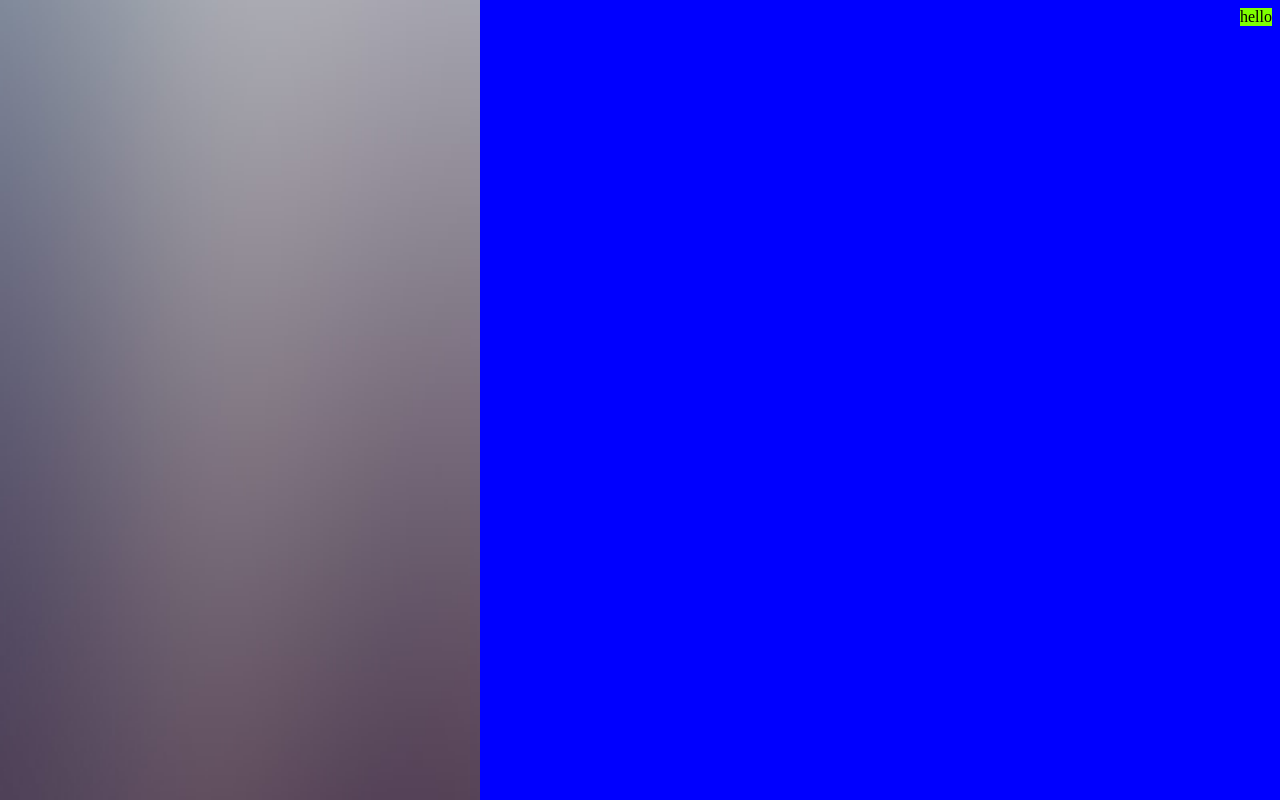
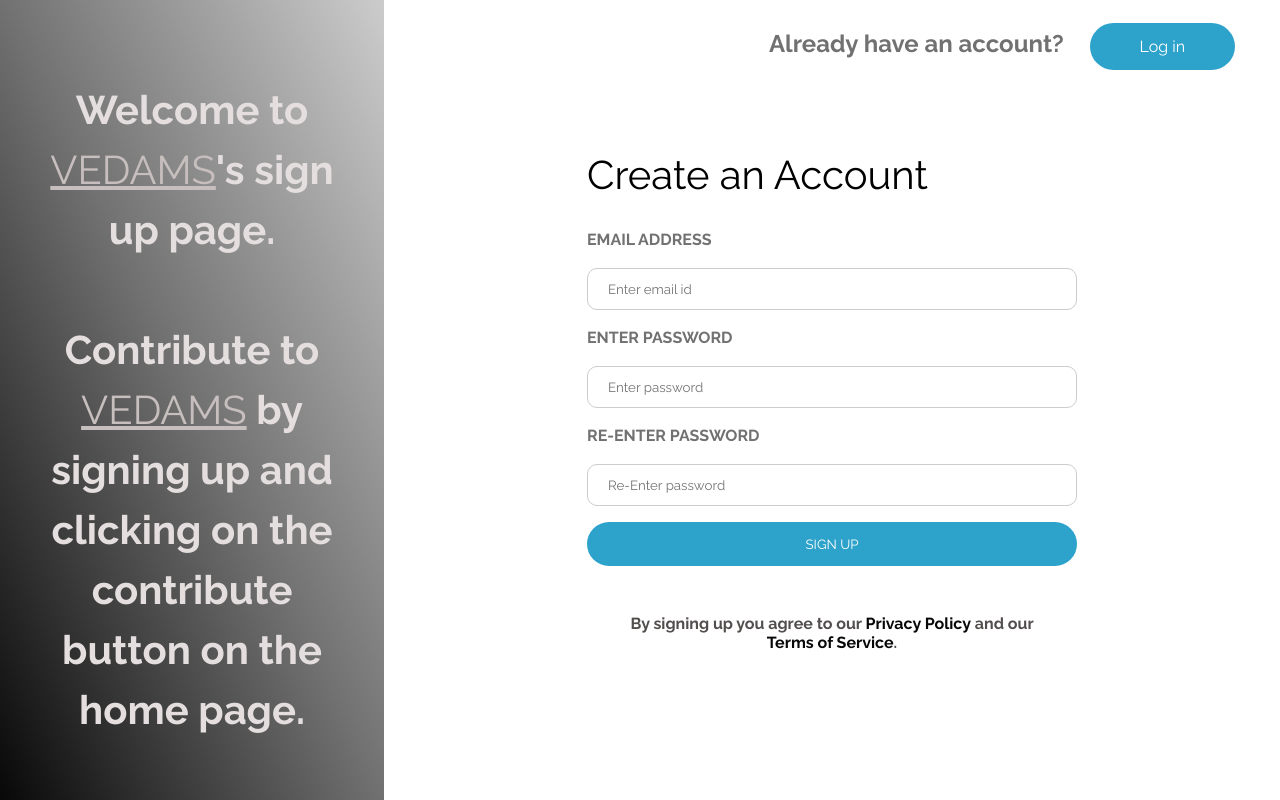
Before and after one commit to VeNoMinfinity/project-website, a plain HTML site: page project-template/registration-form.html in a window 1280 px wide. Drawn offline with Linux system fonts and the light colour scheme.

Commit message:
reg form created. prev commit had only login form.

```diff
--- a/project-template/css/reg-form-css.css
+++ b/project-template/css/reg-form-css.css
@@ -1,30 +1,141 @@
-body {
-    background-color: blue;
+@charset "UTF-8";
+@import url(font-awesome.min.css);
+@import url(http://fonts.googleapis.com/css?family=Raleway:700,400);
+
+* {
+    box-sizing: border-box;
+    margin: 0;
+    padding: 0;
+    font-family: "Raleway", Helvetica, sans-serif;
 }
 
-section {
-    background-color: aqua;
-    margin: 0;
-    padding: 0;
+div.image {
+    background-color: rgb(46, 53, 53);
+    width: 30%;
+    height: 100vh;
+    line-height: 60px;
+    text-align: center;
+    float: left;
+    background-image: linear-gradient(to top right,#080808, #717171, #ccc);
 }
+div.form {
 
-header {
-    background-color: chartreuse;
+    width: 70%;
+    height: 100vh;
+    text-align: center;
     float: right;
 }
 
-div {
-    background-color: brown;
-    margin: 0;
-    padding: 0;
+div p {
+    color: rgb(228, 222, 223);
+    font-size: 40px;
+    font-weight: bolder;
+    padding: 40px 20px;
+    margin: 40px 20px;
+
 }
 
-img {
-    width: 480px;
-    left: 0;
-    top: 0;
-    position: fixed;
-    min-height: 100%;
-    background-size: cover;
-    background-repeat: no-repeat;
+section.form-header {
+    position: relative;
 }
+
+#login-header {
+    position: absolute;
+    right: 25px;
+    top: 15px;
+    color: #717171;
+    font-weight: 100;
+    /* background-color: aquamarine; */
+}
+
+h1 button {
+    background-color: #2da2ca;
+    color: white;
+    font-size: medium;
+    padding: 14px 50px;
+    margin: 8px 20px;
+    border: none;
+    cursor: pointer;
+    border-radius: 30px;
+    outline: none;
+}
+
+button:hover {
+    opacity: 0.8;
+}
+
+div.wrapper_form {
+    padding-top: 140px;
+    margin: 0 auto;
+    width: 550px;
+    height: 100%;
+}
+
+div.formSL {
+    padding: 0 30px 0 30px;
+    position: relative;
+    margin: 0 auto;
+    text-align: left;
+    line-height: 40px;
+}
+div.formSL h2 {
+    padding-bottom: 10px;
+    font-size: 40px;
+    line-height: 70px;
+    font-weight: lighter;
+}
+
+input[type=email], input[type=password] {
+    width: 100%;
+    padding: 12px 20px;
+    margin: 8px 0;
+    display: inline-block;
+    border: 1px solid #ccc;
+    box-sizing: border-box;
+    border-radius: 10px;
+    outline: none;
+  }
+
+  input[type=password]:focus {
+      border: 3px solid #2da2ca;
+  }
+  input[type=email]:focus {
+      border : 3px solid #2da2ca;
+  }
+
+  label {
+      display: block;
+      font-weight: bold;
+      color: #717171;
+  }
+
+  form button {
+    background-color: #2da2ca;
+    border: none;
+    color: white;
+    padding: 14px 20px;
+    margin: 8px 0;
+    cursor: pointer;
+    width: 100%;
+    border-radius: 30px;
+    outline: none;
+  }
+
+  form p {
+      font-size: medium;
+      font-weight: bold;
+      text-align: center;
+      color: #524e4e;
+      line-height: normal;
+      padding-top: 0;
+  }
+
+  span {
+      font-weight: bolder;
+      color: #080808;
+  }
+
+  span a {
+      color: rgb(199, 190, 190);
+      font-weight: 500;
+  }
--- a/project-template/registration-form.html
+++ b/project-template/registration-form.html
@@ -8,12 +8,46 @@
     <link rel="stylesheet" href="css/reg-form-css.css">
 </head>
 <body>
-    <header id="header">
-        hello
-    </header>
-    <section id="background image">
-        <div class="image-added">
-            <img src="images/pic07.jpg" alt="background image">
+
+    <!-- left -->
+    <section id="left" class="image-wrapper">
+        <div class="image container">
+            <!-- <img src="images/pic07.jpg" alt="background image"> -->
+            <p>Welcome to <span><a href="#">VEDAMS</a></span>'s sign up page.
+            <br><br>
+            Contribute to <span><a href="#">VEDAMS</a></span> by signing up and clicking on the contribute button on the home page.
+            </p>
+        </div>
+    </section>
+
+    <!-- right -->
+    <section id="right" class="form-wrapper">
+        <div id="login-header">
+            <h1>Already have an account?
+                <button>Log in</button>
+            </h1>
+        </div>
+        <div class="form container">
+            <div class="wrapper_form">
+                <div class="formSL" >
+                    <h2 class="title_text">Create an Account</h2>
+                    <form id="signup-form" class="signup_form" action="" method="">
+                        <label for="inputemail">EMAIL ADDRESS</label>
+                        <input type="email" placeholder="Enter email id" name="inputemail" required>
+
+                        <label for="inputpass">ENTER PASSWORD</label>
+                        <input type="password" placeholder="Enter password" name="inputpass" required>
+
+                        <label for="reinputpass">RE-ENTER PASSWORD</label>
+                        <input type="password" placeholder="Re-Enter password" name="reinputpass" required>
+
+                        <button type="submit" class="signup-button">SIGN UP</button>
+
+                        <p>By signing up you agree to our <span>Privacy Policy</span> and our <span>Terms of Service</span>.</p>
+                    </form>
+                </div>
+            </div>
+
         </div>
     </section>
 
```
Also changed, not shown: project-template/index.html (+1 -1 lines).
